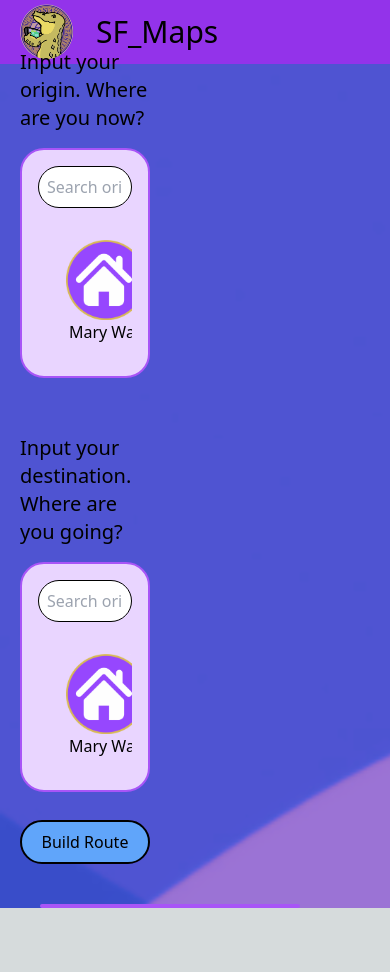
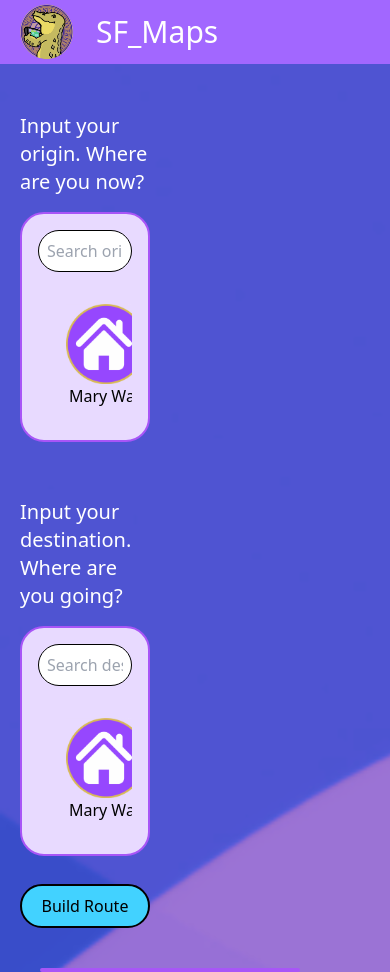
Before and after one commit to Alex-RV/sfsu_maps, a Next.js app: page /home in a window 390 px wide. Before the commit the page ends 908 px from the top, so only its background shows below. Built offline with nearby package versions, Linux system fonts and the light colour scheme.

Commit message:
changed some text color

```diff
--- a/src/pages/home.tsx
+++ b/src/pages/home.tsx
@@ -44,22 +44,22 @@ export default function Home() {
   };
   return (
     <div>
-    <div id="control-bar" className="w-full flex flex-row bg-purple-600 h-16  items-center">
+    <div id="control-bar" className="w-full flex flex-row bg-[#A267FF] h-16  items-center">
       <img src="./assets/gator_logo.png" className="w-16 h-16 ml-4" alt="gatorlogo" />
-      <div id="title" className="text-3xl ml-4">SF_Maps</div>
+      <div id="title" className="text-3xl ml-4 text-white">SF_Maps</div>
     </div>
 
-    <div id="home-functions" className="w-full h-screen bg-violet-900 flex lg:flex-row md:flex-row flex-col-reverse justify-between" style={{ backgroundImage: `url('./assets/background.png')` }}>
+    <div id="home-functions" className="w-full h-full bg-violet-900 flex lg:flex-row md:flex-row flex-col-reverse justify-between" style={{ backgroundImage: `url('./assets/background.png')` }}>
       {/* <img src="./assets/background.png" className="w-full h-full opacity-50" alt="background" /> */}
 
       <div id="map" className="rounded-3xl border-2 border-purple-500 mt-10 ml-10 w-2/3 bg-white"></div>
       <div className='flex flex-col mt-5 mr-5 w-1/3 ml-5'>
         <div id="set-origin" className=" flex flex-col my-7">
-          <p className="text-xl mb-4">Input your origin. Where are you now?</p>
-          <div className="rounded-3xl border-2 border-purple-500 bg-purple-200 p-4">
+          <p className="text-xl mb-4 text-white">Input your origin. Where are you now?</p>
+          <div className="rounded-3xl border-2 border-purple-500 bg-[#E8DAFF] p-4">
             <input
               id="search-origin"
-              className="w-full border border-black p-2 mb-4 rounded-3xl"
+              className="w-full border border-black p-2 mb-4 rounded-3xl text-black"
               placeholder="Search origin"
               onChange={searchLocationsOrigin}
             />
@@ -67,7 +67,7 @@ export default function Home() {
             {searchResultsOrigin.map((location: Location) => (
               <button key={location.name} id={location.image} onClick={() => selectLocation(location, false)} className="flex w-32 items-center p-2 m-2 flex-col flex-shrink-0">
                 <Image width={500} height={500} src={`/assets/${location.image}`} alt={location.name} className="w-20 h-20 mr-2" />
-                {location.name}
+                <h1 className='text-black'> {location.name} </h1>
               </button>
               ))}
             </div>
@@ -75,19 +75,19 @@ export default function Home() {
         </div>
 
         <div id="set-destination" className=" flex flex-col my-7">
-          <p className="text-xl mb-4">Input your destination. Where are you going?</p>
-          <div className="rounded-3xl border-2 border-purple-500 bg-purple-200 p-4">
+          <p className="text-xl mb-4 text-white">Input your destination. Where are you going?</p>
+          <div className="rounded-3xl border-2 border-purple-500 bg-[#E8DAFF] p-4">
           <input
               id="search-dest"
               className="w-full border border-black p-2 mb-4 rounded-3xl"
-              placeholder="Search origin"
+              placeholder="Search destination"
               onChange={searchLocationsDestination}
             />
             <div className="flex flex-row overflow-x-auto ">
             {searchResultsDestination.map((location: Location) => (
               <button key={location.name} id={location.image} onClick={() => selectLocation(location, false)} className="flex w-32 items-center p-2 m-2 flex-col flex-shrink-0">
                 <Image width={500} height={500} src={`/assets/${location.image}`} alt={location.name} className="w-20 h-20 mr-2" />
-                {location.name}
+                <h1 className='text-black'>{location.name}</h1>
               </button>
               ))}
             </div>
@@ -96,7 +96,7 @@ export default function Home() {
         <div className='items-center justify-center flex'>
         <button
           id="build-route-button"
-          className="bg-blue-400 text-black  border-black border-2 rounded-3xl p-2  w-96"
+          className="bg-[#42D2FF] text-black  border-black border-2 rounded-3xl p-2  w-96"
         >
           Build Route
         </button>
```
